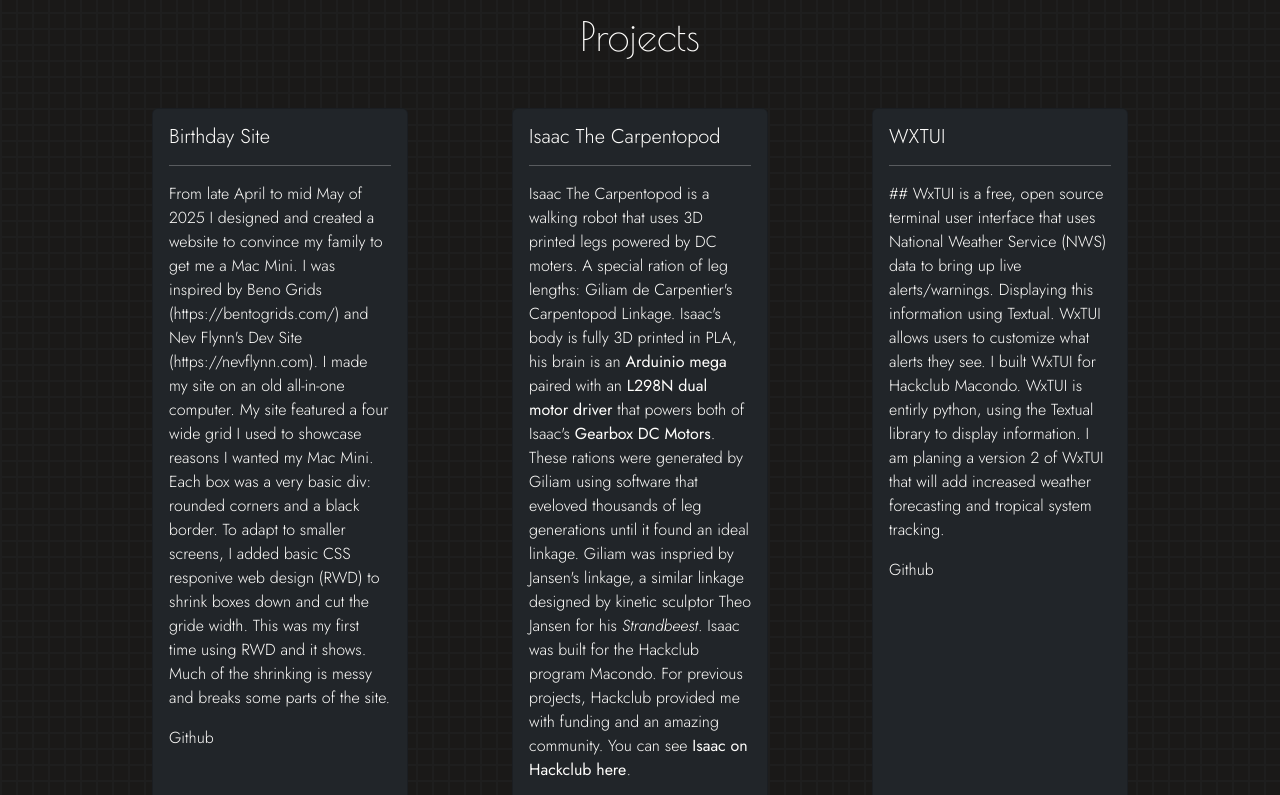
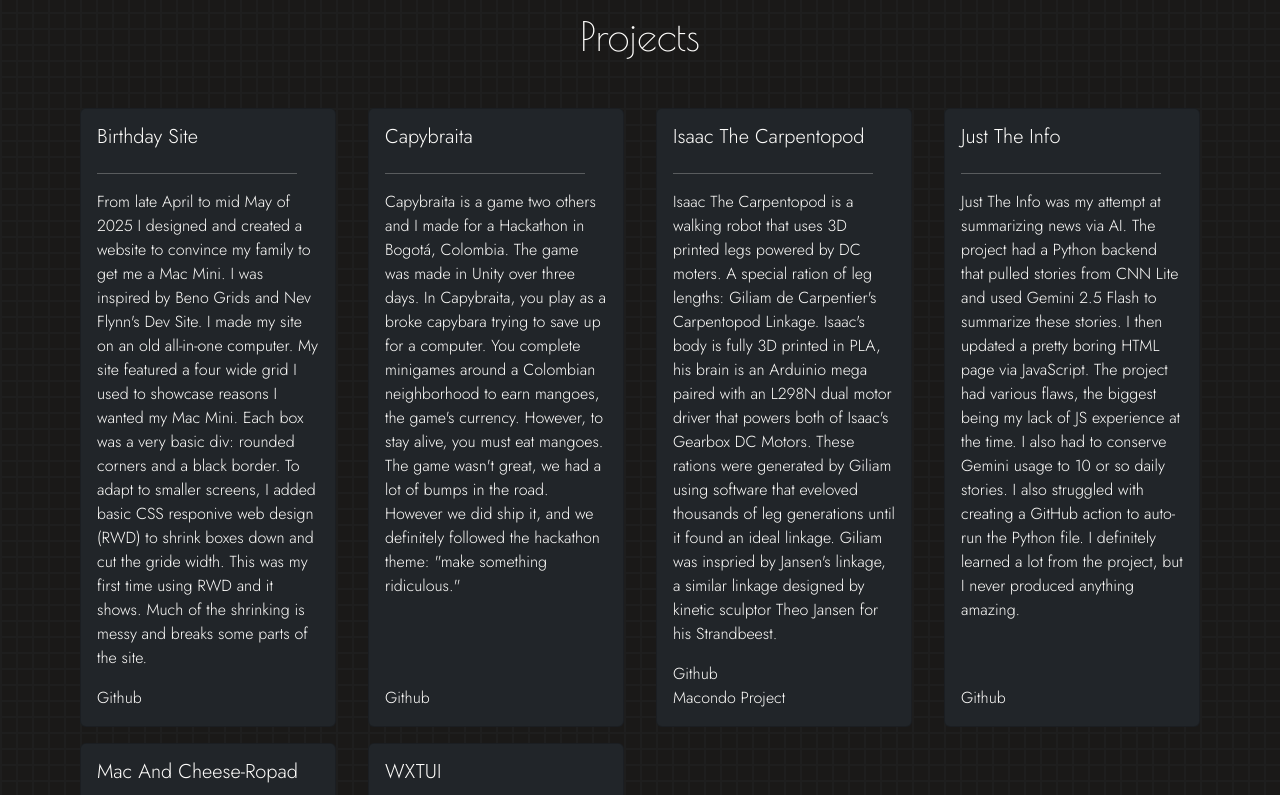
Before and after one commit to asuperidea/simoncrystal.dev, a website: page apps/site/public/index.html in a window 1280 px wide. Shown: the part 740-1535 px from the top of the page. Drawn offline with nearby package versions, Linux system fonts and the light colour scheme.

Commit message:
fixed blog.html. New projects.

```diff
--- a/apps/site/public/projects.js
+++ b/apps/site/public/projects.js
@@ -7,12 +7,15 @@ fetch('test.json')
             div.id = `'project'+${project.id}`;
             div.classList.add('card', 'projectcard', 'text-bg-dark');
             div.innerHTML = `
-                <div class="card-body">
+                <div class="d-flex flex-column card-body">
                     <h5 class="jost-reg colorpri">${project.heading}</h5>
-                    <hr style="width: 90%, border-color: var(--primary)">
+                    <hr style="width: 90%; border-color: var(--primary)">
                     <p class="jost-reg colorpri">${project.html}</p>
-                    <div id="project-links" class="d-flex">${project.links.map(link => `<p class="jost-reg">${link}</p>`).join('')}</div>
-                </div
+                    <div id="project-links" class="d-flex flex-column mt-auto">
+                    ${project.links.map(link =>
+                        `<div class="projectlink jost-reg">${link}</div>`).join('')}
+                    </div>
+                </div>
             `;
             container.appendChild(div);
         });
--- a/apps/site/public/test.json
+++ b/apps/site/public/test.json
@@ -3,24 +3,49 @@
     {
       "id": "birthdaysite",
       "heading": "Birthday Site",
-      "html": "From late April to mid May of 2025 I designed and created a website to convince my family to get me a Mac Mini. I was inspired by Beno Grids (<a class=\"colorpri\" href=\"https://bentogrids.com/\">https://bentogrids.com/</a>) and Nev Flynn&#39;s Dev Site (<a class=\"colorpri\" href=\"https://nevflynn.com\">https://nevflynn.com</a>). I made my site on an old all-in-one computer. My site featured a four wide grid I used to showcase reasons I wanted my Mac Mini. Each box was a very basic div: rounded corners and a black border. To adapt to smaller screens, I added basic CSS responive web design (RWD) to shrink boxes down and cut the gride width. This was my first time using RWD and it shows. Much of the shrinking is messy and breaks some parts of the site.\n",
+      "html": "From late April to mid May of 2025 I designed and created a website to convince my family to get me a Mac Mini. I was inspired by <a class=\"colorpri\" href=\"https://bentogrids.com/\">Beno Grids</a> and <a class=\"colorpri\" href=\"https://nevflynn.com\">Nev Flynn&#39;s Dev Site</a>. I made my site on an old all-in-one computer. My site featured a four wide grid I used to showcase reasons I wanted my Mac Mini. Each box was a very basic div: rounded corners and a black border. To adapt to smaller screens, I added basic CSS responive web design (RWD) to shrink boxes down and cut the gride width. This was my first time using RWD and it shows. Much of the shrinking is messy and breaks some parts of the site.\n",
       "links": [
         "<a class=\"colorpri\" href=\"https://github.com/RiptideVideos/BDay/tree/main\">Github</a>"
       ]
     },
     {
+      "id": "capybraita",
+      "heading": "Capybraita",
+      "html": "Capybraita is a game two others and I made for a <a class=\"colorpri\" href=\"blog.html?post=macondo\">Hackathon in Bogotá, Colombia</a>. The game was made in Unity over three days. In Capybraita, you play as a broke capybara trying to save up for a computer. You complete minigames around a Colombian neighborhood to earn mangoes, the game&#39;s currency. However, to stay alive, you must eat mangoes. The game wasn&#39;t great, we had a lot of bumps in the road. However we did ship it, and we definitely followed the hackathon theme: &quot;make something ridiculous.&quot;\n\n",
+      "links": [
+        "<a class=\"colorpri\" href=\"https://github.com/asuperidea/capybraita\">Github</a>"
+      ]
+    },
+    {
       "id": "isaac",
       "heading": "Isaac The Carpentopod",
-      "html": "Isaac The Carpentopod is a walking robot that uses 3D printed legs powered by DC moters. A special ration of leg lengths: <a class=\"colorpri\" href=\"https://www.decarpentier.nl/carpentopod\">Giliam de Carpentier&#39;s Carpentopod Linkage</a>. Isaac&#39;s body is fully 3D printed in PLA, his brain is an <strong>Arduinio mega</strong> paired with an <strong>L298N dual motor driver</strong> that powers both of Isaac&#39;s <strong>Gearbox DC Motors</strong>. These rations were generated by Giliam using software that eveloved thousands of leg generations until it found an ideal linkage. Giliam was inspried by <a class=\"colorpri\" href=\"https://en.wikipedia.org/wiki/Jansen%27s_linkage\">Jansen&#39;s linkage</a>, a similar linkage designed by kinetic sculptor Theo Jansen for his <a class=\"colorpri\" href=\"https://en.wikipedia.org/wiki/Theo_Jansen#The_strandbeest\"><em>Strandbeest</em></a>.\nIsaac was built for the <a class=\"colorpri\" href=\"https://hackclub.com/\">Hackclub</a> program <a class=\"colorpri\" href=\"https://macondo.hackclub.com/\">Macondo</a>. For previous projects, Hackclub provided me with funding and an amazing community. You can see <a class=\"colorpri\" href=\"https://macondo.hackclub.com/projects/7520\"><strong>Isaac on Hackclub here</strong></a>.\n\n\n",
+      "html": "Isaac The Carpentopod is a walking robot that uses 3D printed legs powered by DC moters. A special ration of leg lengths: <a class=\"colorpri\" href=\"https://www.decarpentier.nl/carpentopod\">Giliam de Carpentier&#39;s Carpentopod Linkage</a>. Isaac&#39;s body is fully 3D printed in PLA, his brain is an Arduinio mega paired with an L298N dual motor driver that powers both of Isaac&#39;s Gearbox DC Motors. These rations were generated by Giliam using software that eveloved thousands of leg generations until it found an ideal linkage. Giliam was inspried by <a class=\"colorpri\" href=\"https://en.wikipedia.org/wiki/Jansen%27s_linkage\">Jansen&#39;s linkage</a>, a similar linkage designed by kinetic sculptor Theo Jansen for his <a class=\"colorpri\" href=\"https://en.wikipedia.org/wiki/Theo_Jansen#The_strandbeest\">Strandbeest</a>.\n\n\n",
       "links": [
         "<a class=\"colorpri\" href=\"https://github.com/RiptideVideos/Isaac-The-Carpentopod/\">Github</a> ",
         "<a class=\"colorpri\" href=\"https://macondo.hackclub.com/projects/7520\">Macondo Project</a>  "
       ]
     },
     {
+      "id": "justtheinfo",
+      "heading": "Just The Info",
+      "html": "Just The Info was my attempt at summarizing news via AI. The project had a Python backend that pulled stories from <a class=\"colorpri\" href=\"lite.cnn.com\">CNN Lite</a> and used Gemini 2.5 Flash to summarize these stories. I then updated a pretty boring HTML page via JavaScript. The project had various flaws, the biggest being my lack of JS experience at the time. I also had to conserve Gemini usage to 10 or so daily stories. I also struggled with creating a GitHub action to auto-run the Python file. I definitely learned a lot from the project, but I never produced anything amazing.\n\n\n",
+      "links": [
+        "<a class=\"colorpri\" href=\"https://github.com/asuperidea/JustTheInfo\">Github</a> "
+      ]
+    },
+    {
+      "id": "macandcheese",
+      "heading": "Mac And Cheese-Ropad",
+      "html": "Mac And Cheese-Ropad is a macropad I designed for <a class=\"colorpri\" href=\"https://blueprint.hackclub.com\">Hack Club Blueprint</a>. The macropad was designed to have 16 switches in a 4x4 layout. I used KiCad to design the PCB, Onshape for the case, and QMK for the firmware. Because I was new to macropads, I followed a Hack Club guide that helped me learn KiCad. After some design iteration I submitted my project and Hack Club sent me the PCB and parts I needed. Currently the macropad is soldered but has some hardware issues.\n\n",
+      "links": [
+        "<a class=\"colorpri\" href=\"https://blueprint.hackclub.com/projects/13172\">Blueprint Project</a>",
+        "<a class=\"colorpri\" href=\"https://github.com/asuperidea/MacAndCheese-ropad\">Github</a>"
+      ]
+    },
+    {
       "id": "wxtui",
       "heading": "WXTUI",
-      "html": "## \nWxTUI is a free, open source terminal user interface that uses National Weather Service (NWS) data to bring up live alerts/warnings. Displaying this information using <a class=\"colorpri\" href=\"https://github.com/Textualize/textua\">Textual</a>. WxTUI allows users to customize what alerts they see.\n\nI built WxTUI for <a class=\"colorpri\" href=\"https://macondo.hackclub.com\">Hackclub Macondo</a>. WxTUI is entirly python, using the Textual library to display information. I am planing a version 2 of WxTUI that will add increased weather forecasting and tropical system tracking.\n\n\n",
+      "html": "WxTUI is a free, open source terminal user interface that uses National Weather Service (NWS) data to bring up live alerts/warnings. Displaying this information using <a class=\"colorpri\" href=\"https://github.com/Textualize/textua\">Textual</a>. WxTUI allows users to customize what alerts they see.\n\nI built WxTUI for <a class=\"colorpri\" href=\"https://macondo.hackclub.com\">Hackclub Macondo</a>. WxTUI is entirly python, using the Textual library to display information. I am planing a version 2 of WxTUI that will add increased weather forecasting and tropical system tracking.\n\n\n",
       "links": [
         "<a class=\"colorpri\" href=\"https://github.com/asuperidea/WxTUI\">Github</a> "
       ]
```
Also changed, not shown: apps/site/public/blog.html (+3 -3 lines), apps/site/public/projects.json (deleted, +0 -19 lines), build/projects/birthdaysite.md, build/projects/capybraita.md (added), build/projects/isaac.md, build/projects/justtheinfo.md (added), build/projects/macandcheese.md (added), build/projects/wxtui.md.
